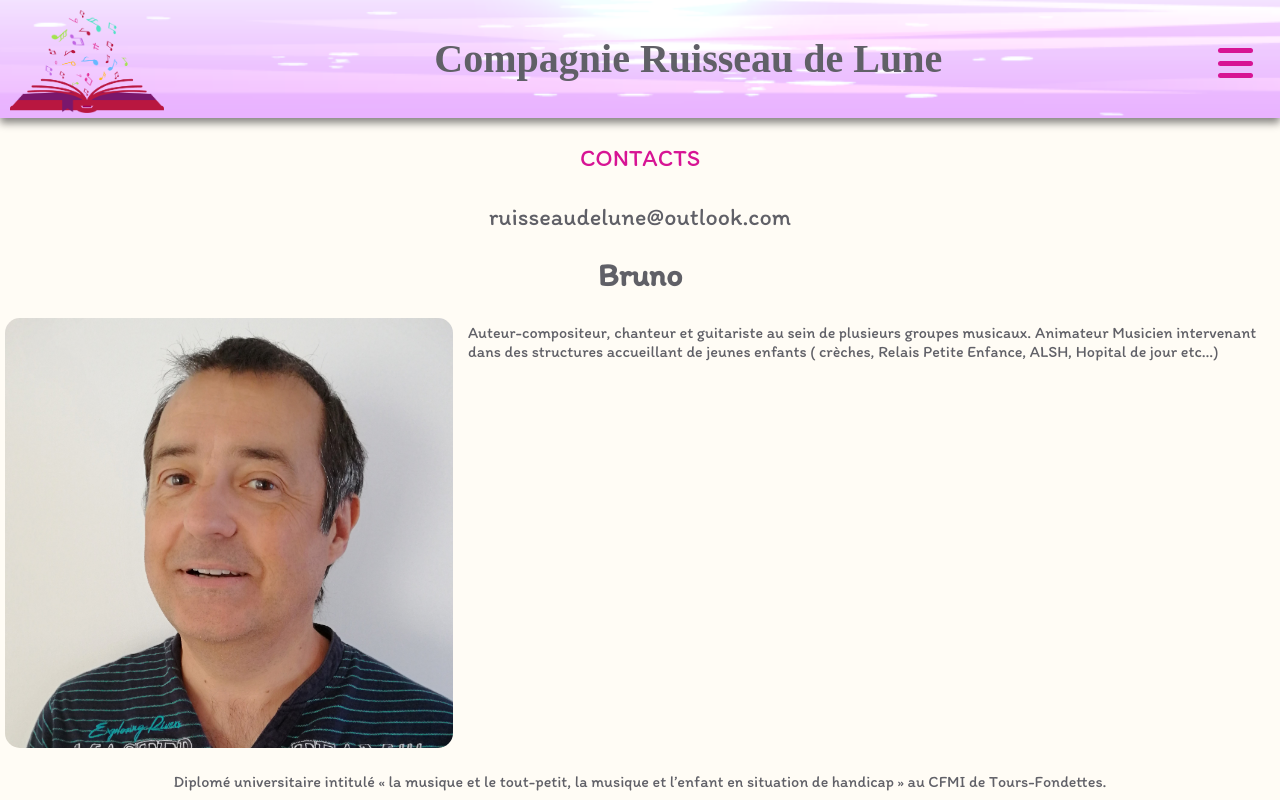
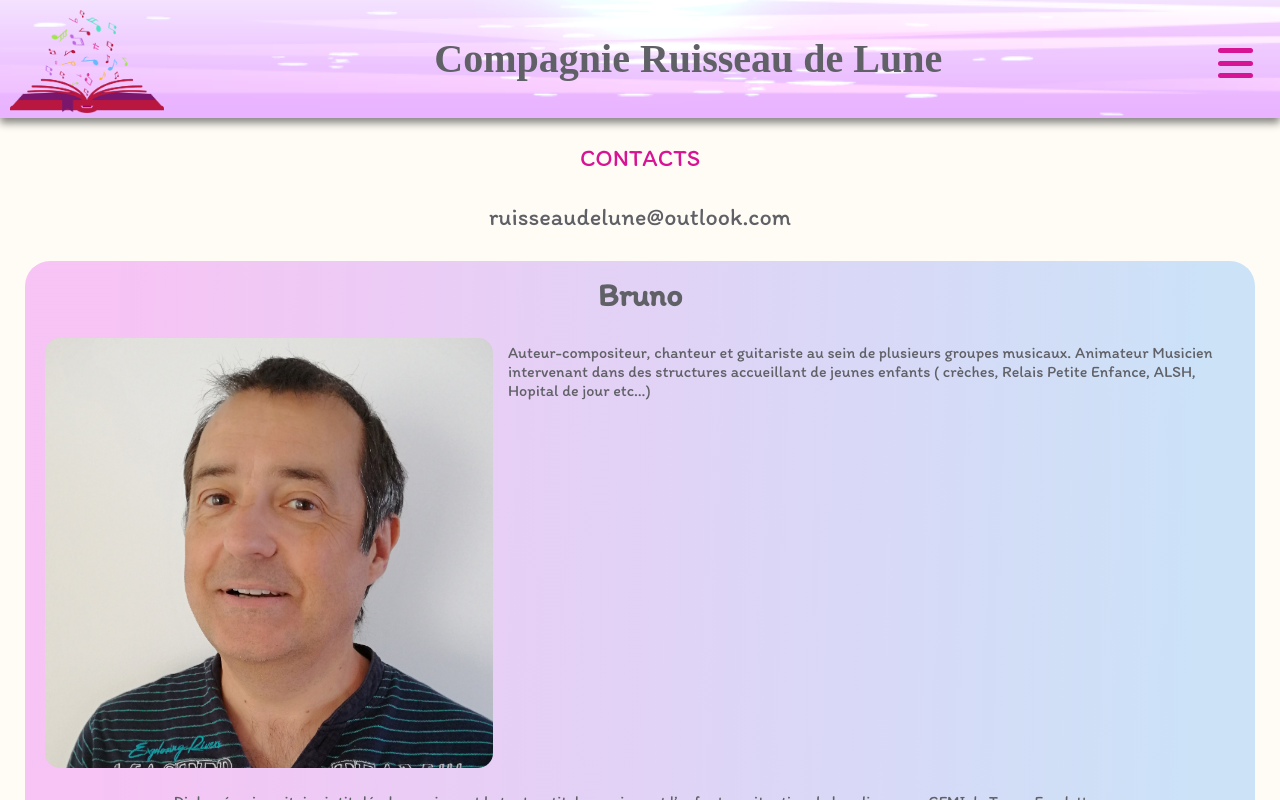
Before and after one commit to Oeilden8/RuisseauDeLune-front, a React (Create React App) app: page /contact in a window 1280 px wide. Shown: the top 800 px of the page. Built offline with nearby package versions, Linux system fonts and the light colour scheme; a web font is replaced by a local one.

Commit message:
page contact finie

```diff
--- a/src/components/contact/Contact.css
+++ b/src/components/contact/Contact.css
@@ -20,3 +20,14 @@
 .mail {
   color: var(--grey-color);
 }
+
+.rectangle {
+  margin: 25px;
+  padding: 15px;
+  background: linear-gradient(
+    91.93deg,
+    rgba(243, 172, 244, 0.7) 7.44%,
+    rgba(181, 215, 248, 0.7) 94.63%
+  );
+  border-radius: 25px;
+}
```
